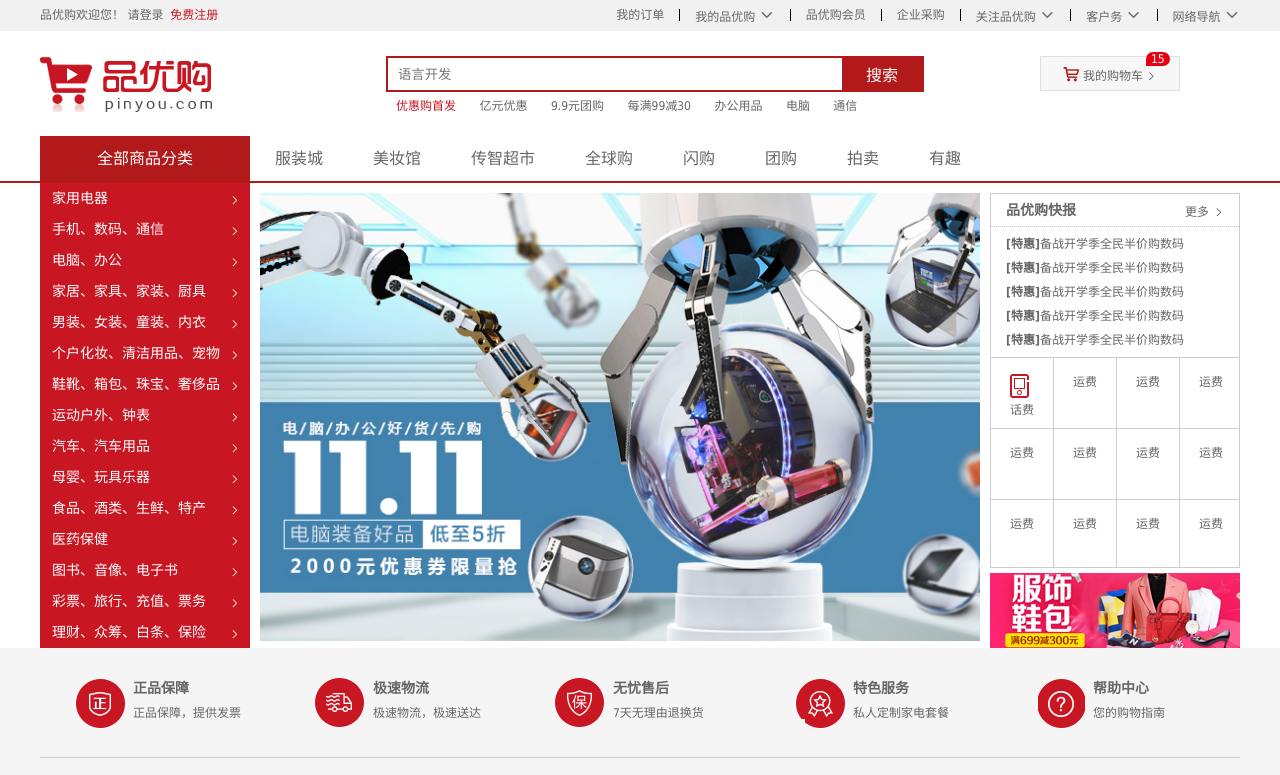
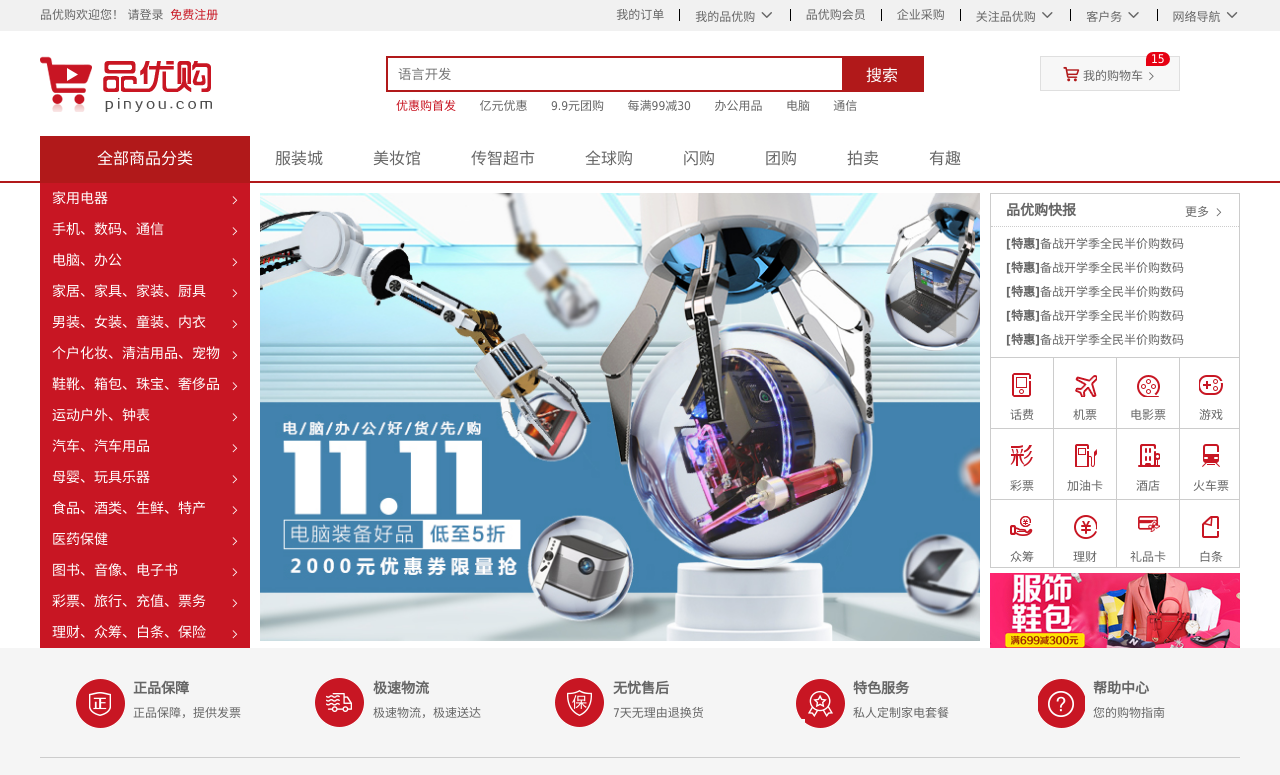
Before and after one commit to llyq123/shopping, a plain HTML site: page index.html in a window 1280 px wide. Shown: the top 775 px of the page. Drawn offline with Linux system fonts and the light colour scheme.

Commit message:
首页main

```diff
--- a/css/index.css
+++ b/css/index.css
@@ -62,7 +62,6 @@
     float: left;
     width: 63px;
     height: 71px;
-    padding: 15px 19px;
     border-right:#ccc solid 1px;
     border-bottom:#ccc solid 1px;
     /* background-color: darkkhaki; */
@@ -71,10 +70,47 @@
     display: block;
     width: 24px;
     height: 28px;
+    margin: 15px 19px 5px;
     background: url(../images/icons.png) no-repeat;
 }
+.lifeservice ul li p{
+    text-align: center;
+}
 .lifeservice ul li:nth-child(1) i{
-    background-position: -19px -15px;
+    background-position: -17px -16px;
+}
+.lifeservice ul li:nth-child(2) i{
+    background-position: -78px -16px;
+}
+.lifeservice ul li:nth-child(3) i{
+    background-position: -141px -16px;
+}
+.lifeservice ul li:nth-child(4) i{
+    background-position: -206px -16px;
+}
+.lifeservice ul li:nth-child(5) i{
+    background-position: -17px -88px;
+}
+.lifeservice ul li:nth-child(6) i{
+    background-position: -78px -88px;
+}
+.lifeservice ul li:nth-child(7) i{
+    background-position: -141px -88px;
+}
+.lifeservice ul li:nth-child(8) i{
+    background-position: -206px -88px;
+}
+.lifeservice ul li:nth-child(9) i{
+    background-position: -17px -159px;
+}
+.lifeservice ul li:nth-child(10) i{
+    background-position: -78px -159px;
+}
+.lifeservice ul li:nth-child(11) i{
+    background-position: -141px -159px;
+}
+.lifeservice ul li:nth-child(12) i{
+    background-position: -206px -159px;
 }
 .bargain{
     margin-top: 5px;
--- a/index.html
+++ b/index.html
@@ -147,17 +147,17 @@
                 <div class="lifeservice">
                     <ul>
                         <li><i></i><p>话费</p></li>
-                        <li><h5></h5>运费</li>
-                        <li><h5></h5>运费</li>
-                        <li><h5></h5>运费</li>
-                        <li><h5></h5>运费</li>
-                        <li><h5></h5>运费</li>
-                        <li><h5></h5>运费</li>
-                        <li><h5></h5>运费</li>
-                        <li><h5></h5>运费</li>
-                        <li><h5></h5>运费</li>
-                        <li><h5></h5>运费</li>
-                        <li><h5></h5>运费</li>
+                        <li><i></i><p>机票</p></li>
+                        <li><i></i><p>电影票</p></li>
+                        <li><i></i><p>游戏</p></li>
+                        <li><i></i><p>彩票</p></li>
+                        <li><i></i><p>加油卡</p></li>
+                        <li><i></i><p>酒店</p></li>
+                        <li><i></i><p>火车票</p></li>
+                        <li><i></i><p>众筹</p></li>
+                        <li><i></i><p>理财</p></li>
+                        <li><i></i><p>礼品卡</p></li>
+                        <li><i></i><p>白条</p></li>
                     </ul>
                 </div>
                 <div class="bargain">
```
